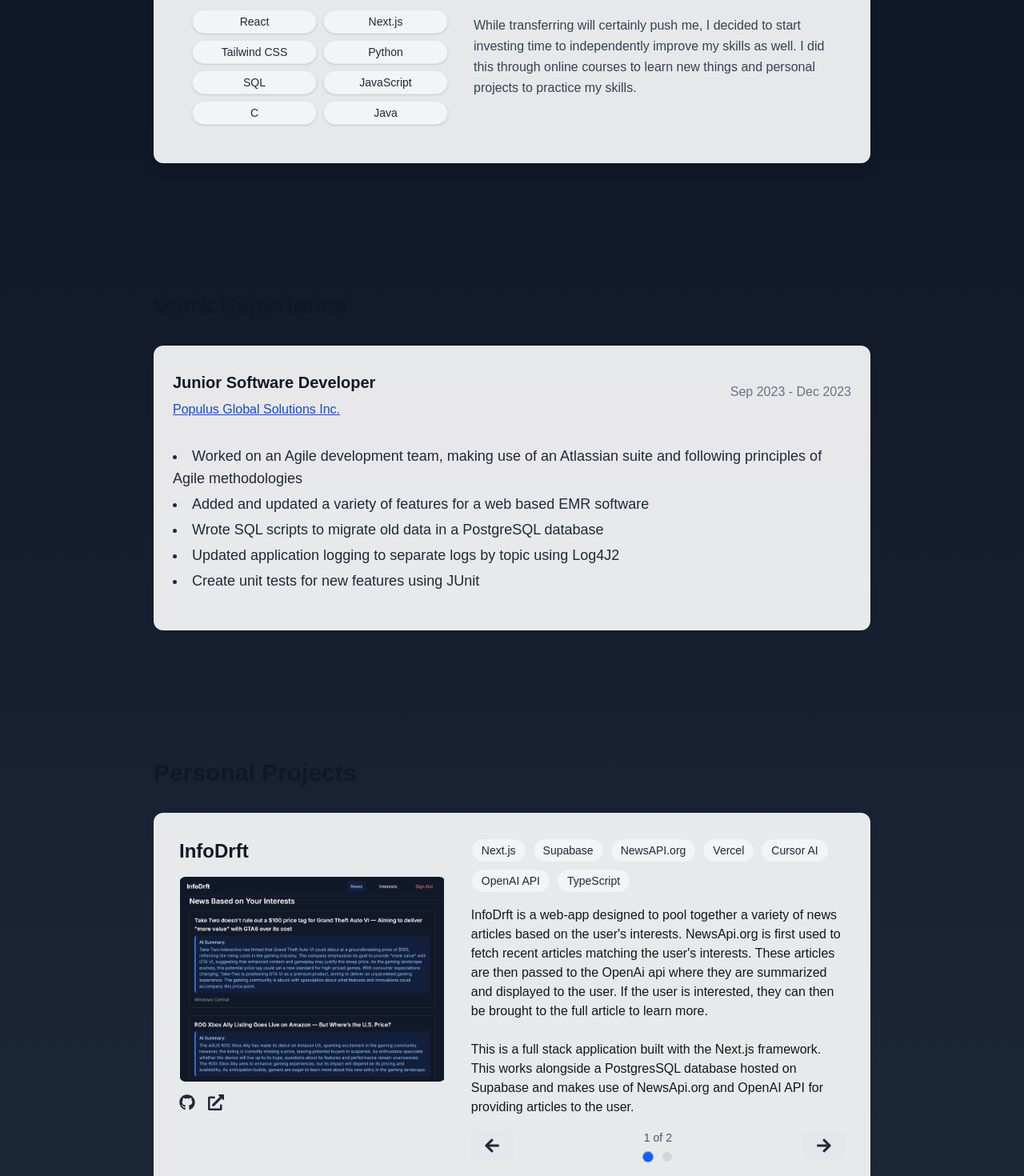
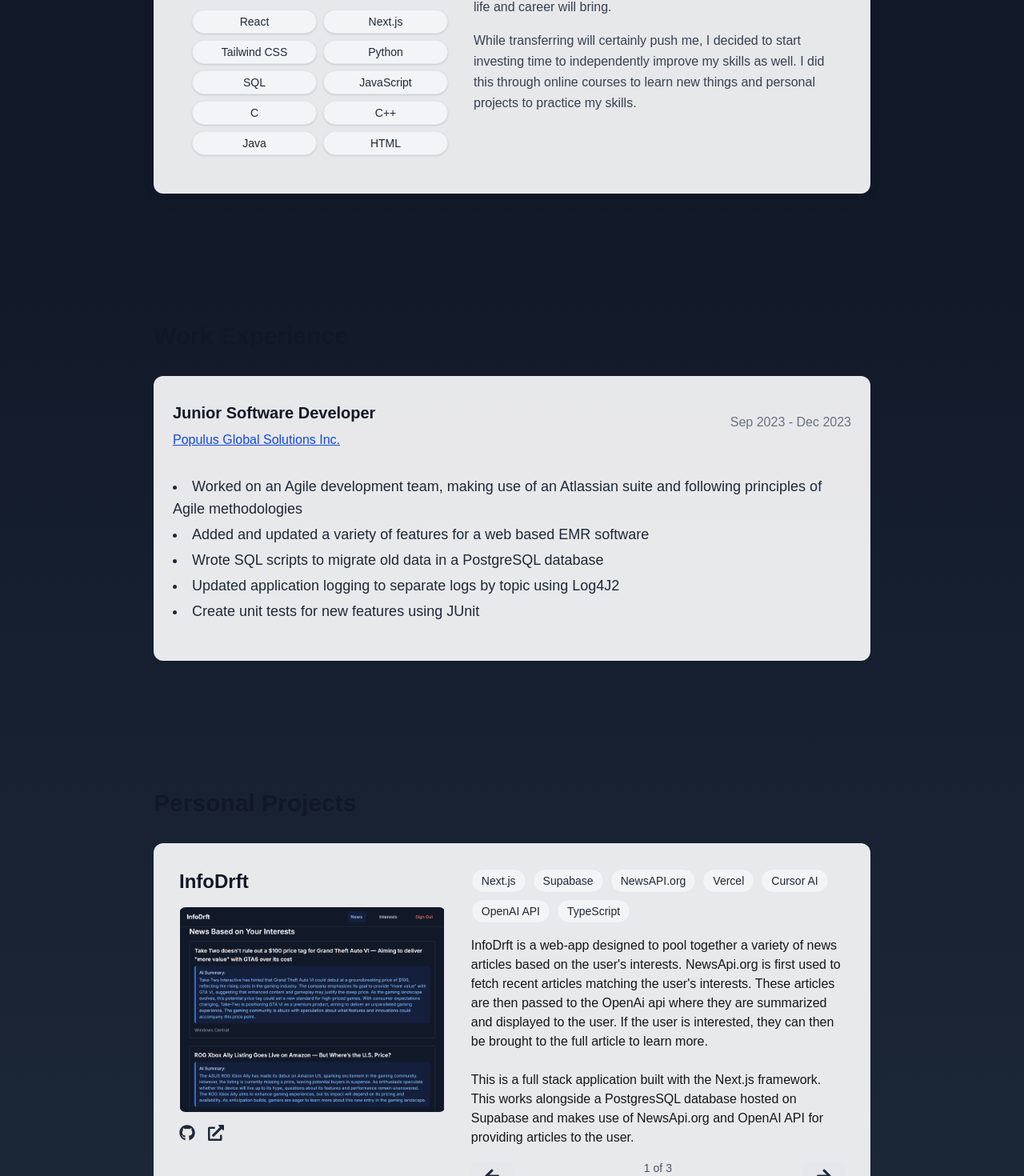
Before and after one commit to Specner-Moore/website, a Next.js app: page / in a window 1280 px wide. Shown: the part 1376-2846 px from the top of the page at 80% size. Built offline with nearby package versions, Linux system fonts and the light colour scheme.

Commit message:
Added new project to project section

```diff
--- a/src/components/AboutMe.tsx
+++ b/src/components/AboutMe.tsx
@@ -8,7 +8,9 @@ const techTags = [
   'SQL',
   'JavaScript',
   'C',
+  'C++',
   'Java',
+  'HTML',
 ];
 
 export default function AboutMe() {
--- a/src/components/Projects.tsx
+++ b/src/components/Projects.tsx
@@ -21,6 +21,24 @@ const projects = [
       ),
       github: 'https://github.com/Specner-Moore/InfoDrft',
       link: 'https://infodrft.com',
+  },
+  {
+    title: 'Custom Office Form',
+      image: '/office-form.png',
+      tags: ['Next.js', 'Mailgun API', 'Vercel', 'Cursor AI', 'HTML', 'CSS', 'TypeScript'],
+      description: (
+        <>
+          <p>
+          This is a custom online patient questionnaire for a real medical office. It efficiently collects patient information and formats it for use in a referral letter. This information is securely sent to the office via email using mailgun API.
+          </p>
+          <br />
+          <p>
+          It was built with Next.js to replace the previously used paper-based questionnaire. This will save lots of time as it removes the need to manually read through and copy information to a letter.
+          </p>
+        </>
+      ),
+      github: 'https://github.com/Specner-Moore/OfficeForm',
+      link: 'https://drjeffmoore.ca',
   },
   {
     title: 'Portfolio Website',
```
